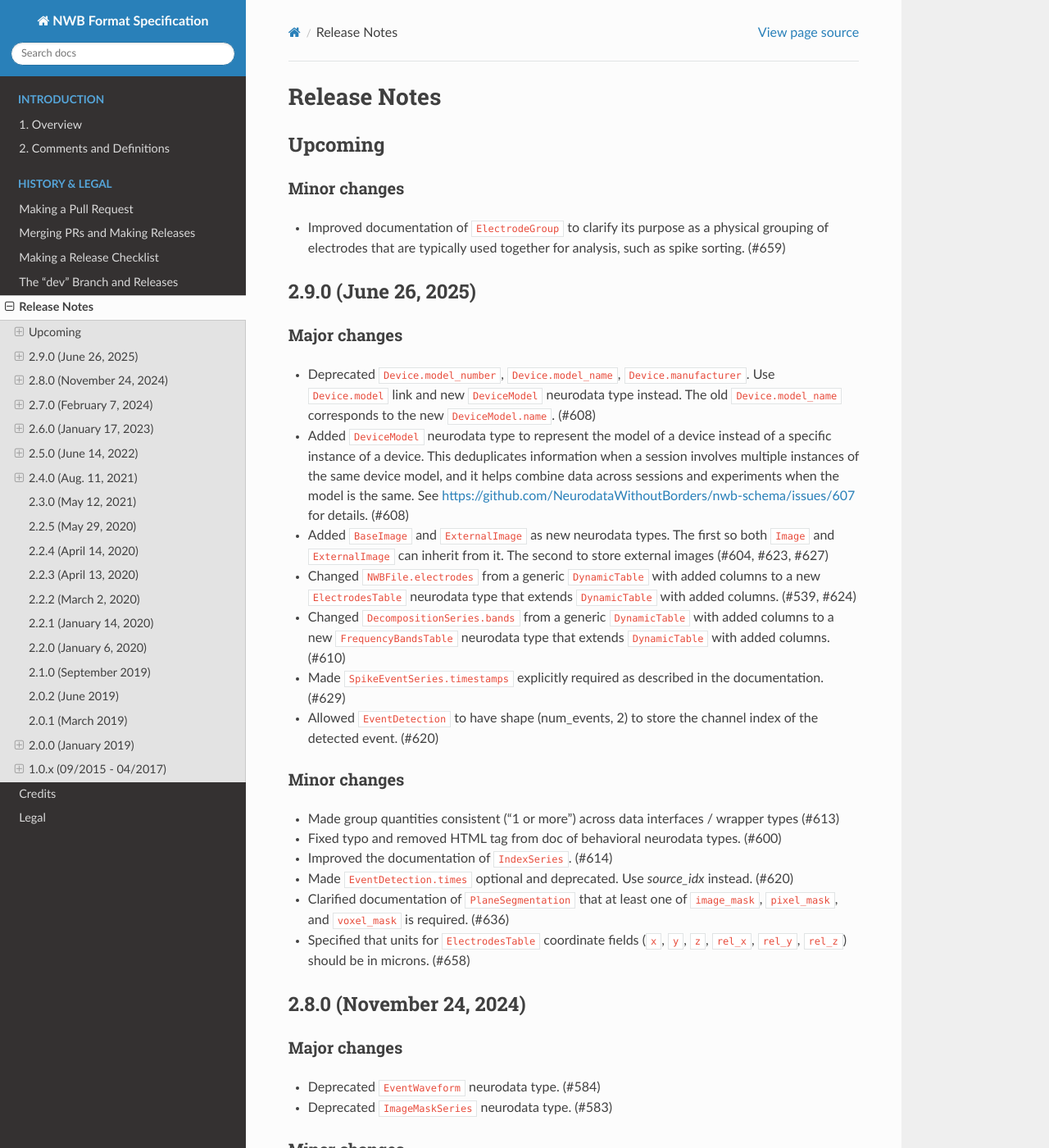
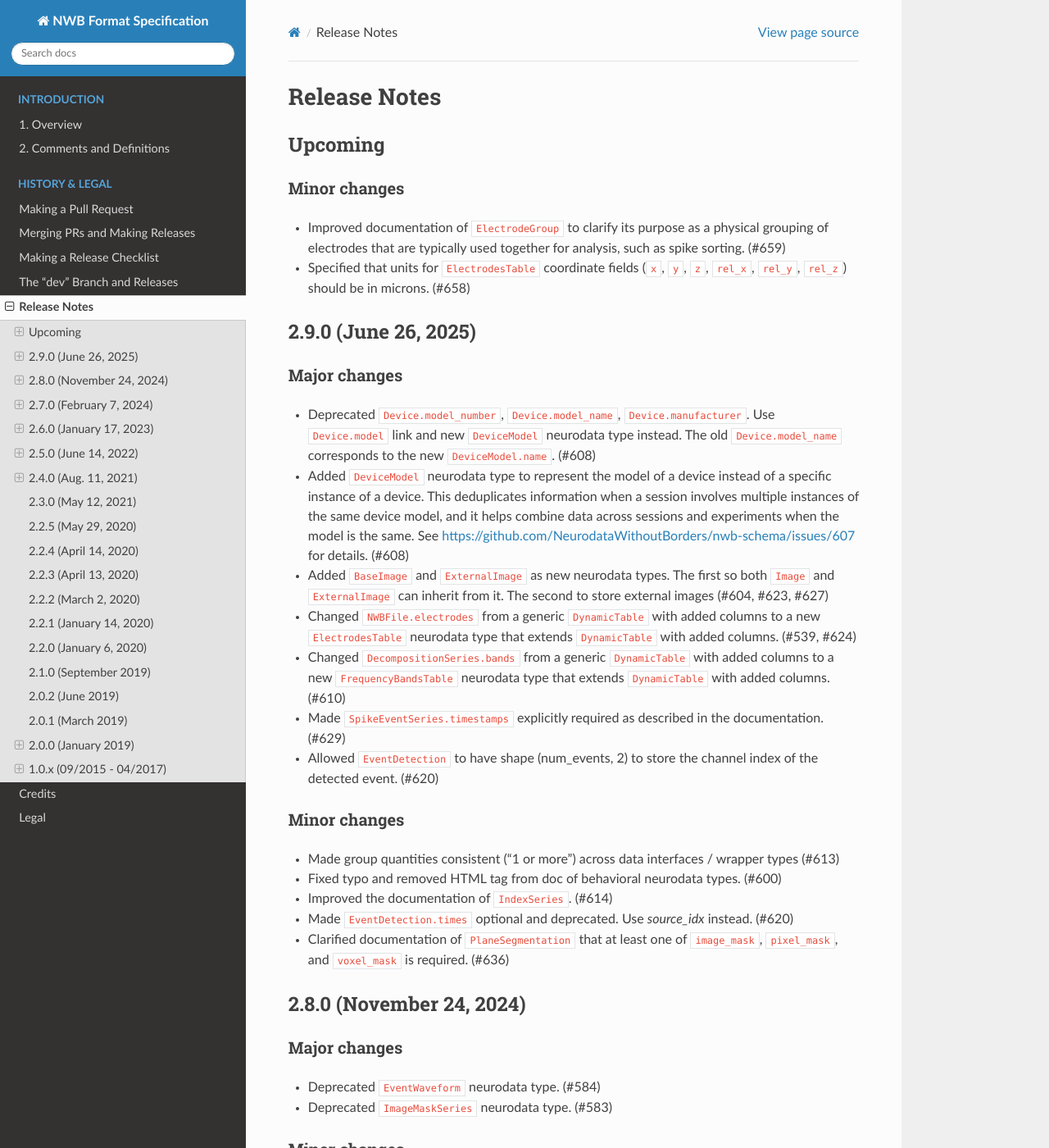
Before and after one commit to NeurodataWithoutBorders/nwb-schema, a Sphinx documentation site: the page built from docs/format/source/format_release_notes.rst, in a window 1280 px wide and 1400 px high. Shown: the whole window at 82% size. Built offline with Sphinx 7.4.7 and the Read the Docs theme 3.1.0, drawn with Linux system fonts in a browser that asks for light colours; part of the change alters nothing that is shown.

```diff
--- a/docs/format/source/format_release_notes.rst
+++ b/docs/format/source/format_release_notes.rst
@@ -10,6 +10,8 @@ Minor changes
 ^^^^^^^^^^^^^
 - Improved documentation of ``ElectrodeGroup`` to clarify its purpose as a physical grouping of electrodes
   that are typically used together for analysis, such as spike sorting. (#659)
+- Specified that units for ``ElectrodesTable`` coordinate fields (``x``, ``y``, ``z``, ``rel_x``, ``rel_y``, ``rel_z``)
+  should be in microns. (#658)
 
 
 2.9.0 (June 26, 2025)
@@ -41,8 +43,6 @@ Minor changes
 - Made ``EventDetection.times`` optional and deprecated. Use `source_idx` instead. (#620)
 - Clarified documentation of ``PlaneSegmentation`` that at least one of ``image_mask``, ``pixel_mask``,
   and ``voxel_mask`` is required. (#636)
-- Specified that units for ``ElectrodesTable`` coordinate fields (``x``, ``y``, ``z``, ``rel_x``, ``rel_y``, ``rel_z``)
-  should be in microns. (#658)
 
 
 2.8.0 (November 24, 2024)
```
